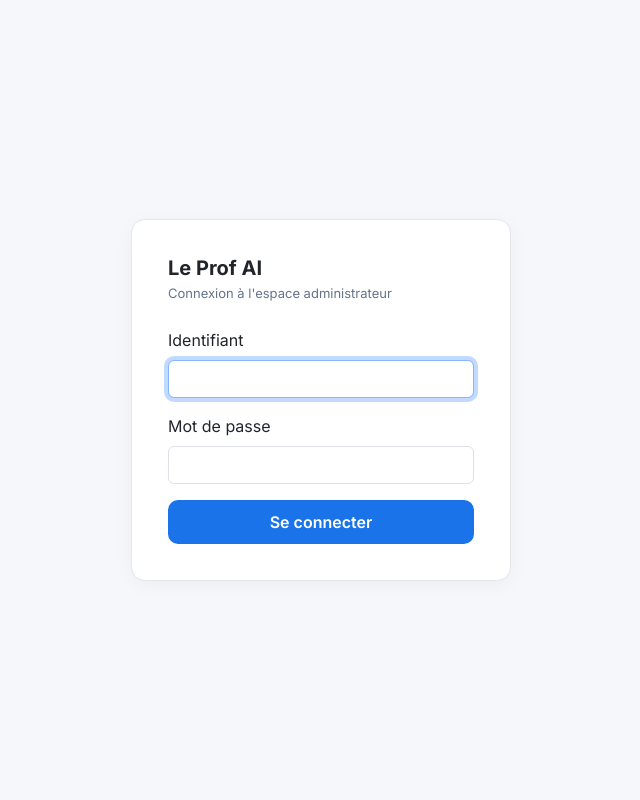
After one commit to XB19/ProfEnChine, a Django app: page /login/?next=/dashboard/ in a window 1280 px wide. The commit adds this page. Shown: the whole page, without its empty margins (319-959 px from the left). Run offline with Django 5.2, Linux system fonts and the light colour scheme.

Commit message:
Ajoute une authentification obligatoire sur le dashboard admin
Le dashboard était accessible publiquement à quiconque avait le lien,
exposant les données personnelles des prospects (passeport, budget,
documents...). Ajout d'une page de connexion et protection de toutes
les vues du dashboard avec @login_required.

Corrige aussi le modèle Groq utilisé (llama-3.3-70b-versatile a été
retiré du catalogue) vers openai/gpt-oss-120b.

Co-Authored-By: Claude Sonnet 5 <noreply@anthropic.com>

```diff
--- /dev/null
+++ b/accounts/templates/accounts/login.html
@@ -0,0 +1,80 @@
+<!DOCTYPE html>
+<html lang="fr">
+<head>
+    <meta charset="UTF-8">
+    <meta name="viewport" content="width=device-width, initial-scale=1.0">
+    <title>Connexion — Le Prof AI Dashboard</title>
+    <link href="https://cdn.jsdelivr.net/npm/bootstrap@5.3.7/dist/css/bootstrap.min.css" rel="stylesheet">
+    <link href="https://fonts.googleapis.com/css2?family=Inter:wght@400;600;700&display=swap" rel="stylesheet">
+    <style>
+        body {
+            font-family: "Inter", sans-serif;
+            background: #f6f7fb;
+            min-height: 100vh;
+            display: flex;
+            align-items: center;
+            justify-content: center;
+        }
+        .login-card {
+            background: #fff;
+            border: 1px solid #e5e7eb;
+            border-radius: 14px;
+            padding: 36px;
+            width: 100%;
+            max-width: 380px;
+            box-shadow: 0 4px 20px rgba(0,0,0,0.04);
+        }
+        .login-card h1 {
+            font-size: 20px;
+            font-weight: 700;
+            margin-bottom: 4px;
+        }
+        .login-card p.subtitle {
+            color: #64748b;
+            font-size: 13px;
+            margin-bottom: 24px;
+        }
+        .btn-primary-custom {
+            background: #1a73e8;
+            border: none;
+            width: 100%;
+            padding: 10px;
+            border-radius: 10px;
+            color: white;
+            font-weight: 600;
+        }
+    </style>
+</head>
+<body>
+
+    <div class="login-card">
+        <h1>Le Prof AI</h1>
+        <p class="subtitle">Connexion à l'espace administrateur</p>
+
+        {% if form.errors %}
+            <div class="alert alert-danger py-2" style="font-size: 13px;">
+                Identifiant ou mot de passe incorrect.
+            </div>
+        {% endif %}
+
+        <form method="post">
+            {% csrf_token %}
+
+            <div class="mb-3">
+                <label class="form-label">Identifiant</label>
+                <input type="text" name="username" class="form-control" required autofocus>
+            </div>
+
+            <div class="mb-3">
+                <label class="form-label">Mot de passe</label>
+                <input type="password" name="password" class="form-control" required>
+            </div>
+
+            <input type="hidden" name="next" value="{{ next }}">
+
+            <button type="submit" class="btn-primary-custom">Se connecter</button>
+        </form>
+    </div>
+
+</body>
+</html>
--- /dev/null
+++ b/accounts/urls.py
@@ -0,0 +1,11 @@
+from django.contrib.auth.views import LoginView, LogoutView
+from django.urls import path
+
+urlpatterns = [
+    path(
+        "login/",
+        LoginView.as_view(template_name="accounts/login.html"),
+        name="login",
+    ),
+    path("logout/", LogoutView.as_view(), name="logout"),
+]
--- a/ai_engine/services/config.py
+++ b/ai_engine/services/config.py
@@ -6,7 +6,10 @@ from openai import OpenAI
 load_dotenv()
 
 GROQ_API_KEY = os.getenv("GROQ_API_KEY")
-MODEL = "llama-3.3-70b-versatile"
+# llama-3.3-70b-versatile a été retiré du catalogue Groq (modèle
+# déprécié) ; openai/gpt-oss-120b est le modèle généraliste recommandé
+# en remplacement (cf. https://console.groq.com/docs/models).
+MODEL = "openai/gpt-oss-120b"
 
 if GROQ_API_KEY:
     client = OpenAI(
--- a/config/settings.py
+++ b/config/settings.py
@@ -188,3 +188,8 @@ MEDIA_URL = 'media/'
 MEDIA_ROOT = BASE_DIR / 'media'
 
 DEFAULT_AUTO_FIELD = 'django.db.models.BigAutoField'
+
+# Authentification requise pour accéder au dashboard
+LOGIN_URL = 'login'
+LOGIN_REDIRECT_URL = 'dashboard_home'
+LOGOUT_REDIRECT_URL = 'login'
--- a/config/urls.py
+++ b/config/urls.py
@@ -13,6 +13,8 @@ urlpatterns = [
 
     path('admin/', admin.site.urls),
 
+    path('', include('accounts.urls')),
+
     path('api/ai/', include('ai_engine.urls')),
 
     path('dashboard/', include('dashboard.urls')),
```
Also changed, not shown: dashboard/templates/dashboard/base.html (+7 -0 lines), dashboard/views.py (+7 -0 lines).
